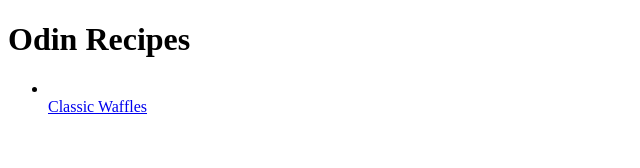
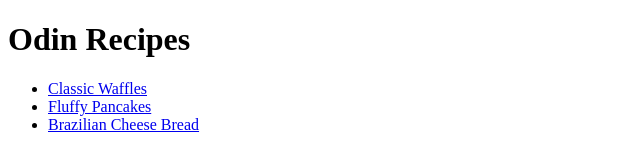
Before and after one commit to Schumn/odin-recipes, a plain HTML site: page index.html in a window 1280 px wide. Shown: the whole page, without its empty margins (0-640 px from the left). Drawn offline with Linux system fonts and the light colour scheme.

Commit message:
added pancake and cheese bread recipe link

```diff
--- a/index.html
+++ b/index.html
@@ -8,9 +8,10 @@
 </head>
 <body>
     <h1>Odin Recipes</h1>
-    <ul>
-    <li></li><a href="../recipes/waffle.html">Classic Waffles</a>
-    </li>
-    </ul>
+        <ul>
+            <li><a href="../recipes/waffle.html">Classic Waffles</a></li>
+            <li><a href="../recipes/pancake.html">Fluffy Pancakes</a></li>
+            <li><a href="../recipes/cheesebread.html">Brazilian Cheese Bread</a></li>
+        </ul>
 </body>
 </html>
```
